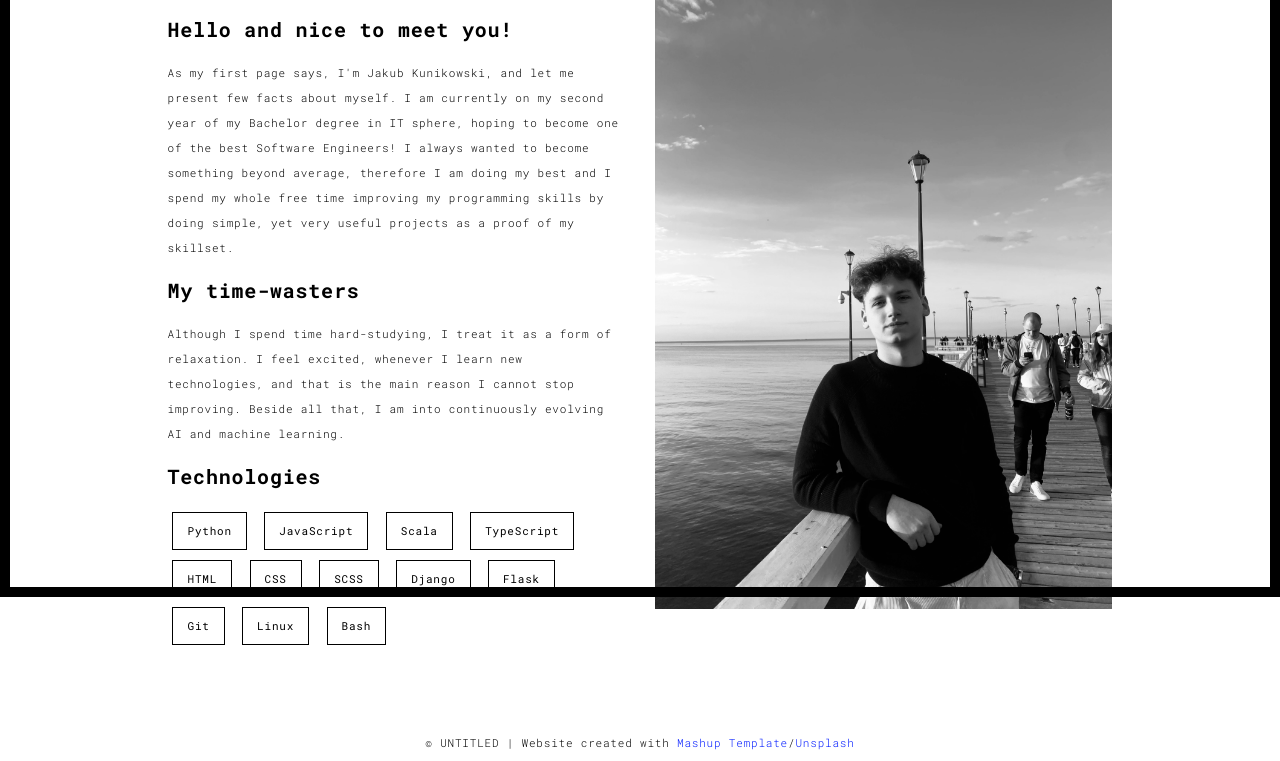
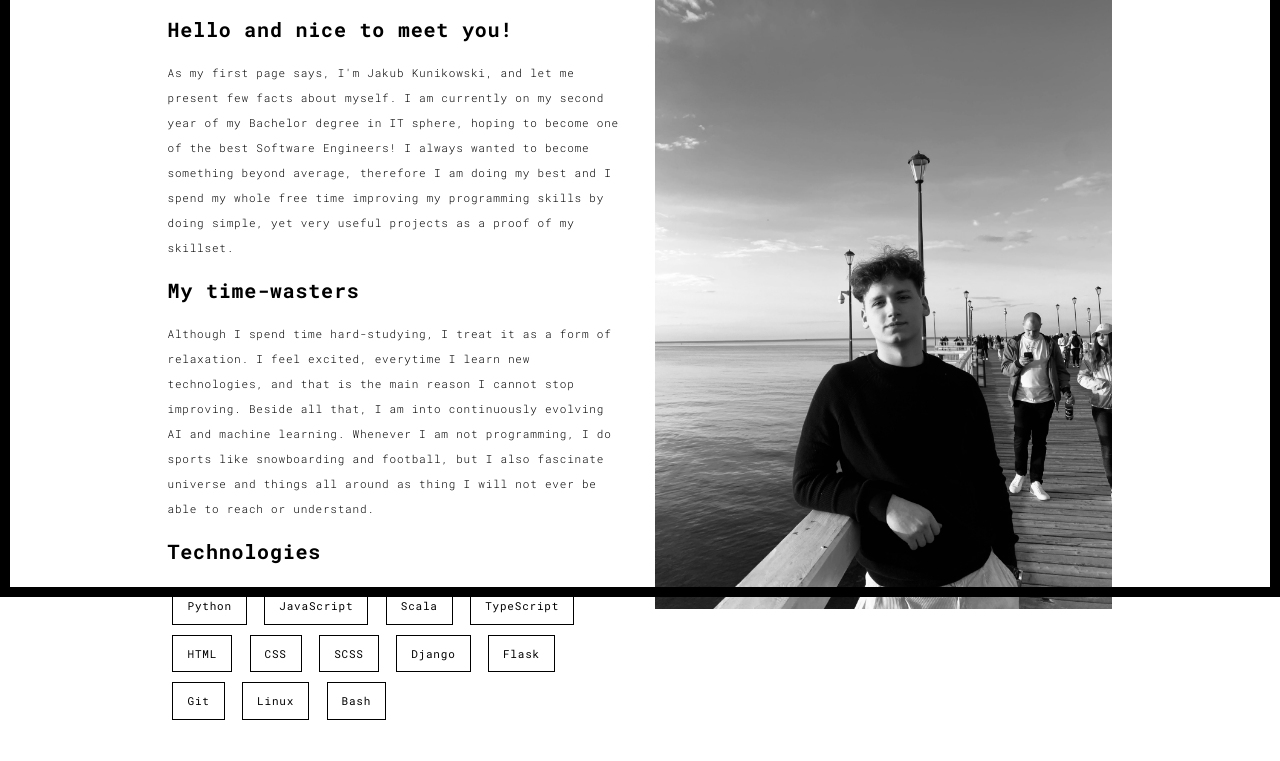
Before and after one commit to fabilier228/portfo, a Flask app: page /about.html in a window 1280 px wide. Shown: the part 203-964 px from the top of the page. Run offline with Flask 3, Linux system fonts and the light colour scheme; some libraries are stand-ins or nearby versions.

Commit message:
time-wasters changed

```diff
--- a/templates/about.html
+++ b/templates/about.html
@@ -68,8 +68,10 @@
                       improving my programming skills by doing simple, yet very useful projects as a proof of my skillset.
                   </p>
                   <h3>My time-wasters</h3>
-                  <p>Although I spend time hard-studying, I treat it as a form of relaxation. I feel excited, whenever I learn new technologies,
+                  <p>Although I spend time hard-studying, I treat it as a form of relaxation. I feel excited, everytime I learn new technologies,
                     and that is the main reason I cannot stop improving. Beside all that, I am into continuously evolving AI and machine learning.
+                    Whenever I am not programming, I do sports like snowboarding and football, but I also fascinate universe and things all around as thing I will not ever be able
+                    to reach or understand.
                   <h3>Technologies</h3>
                     <div class="technologies">
                         <div class="btn btn-default">Python</div>
```
